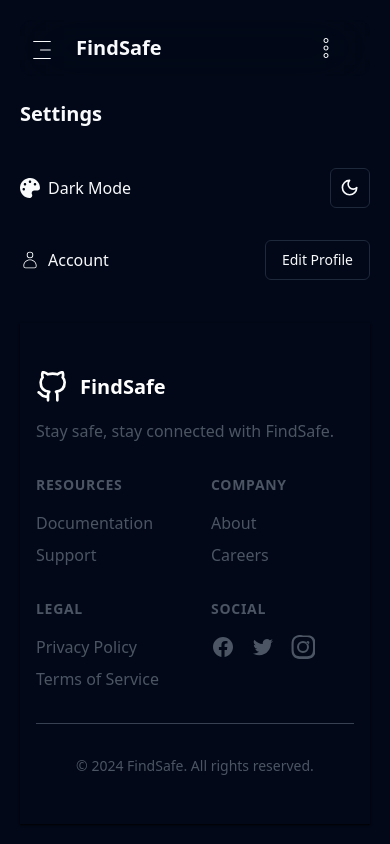
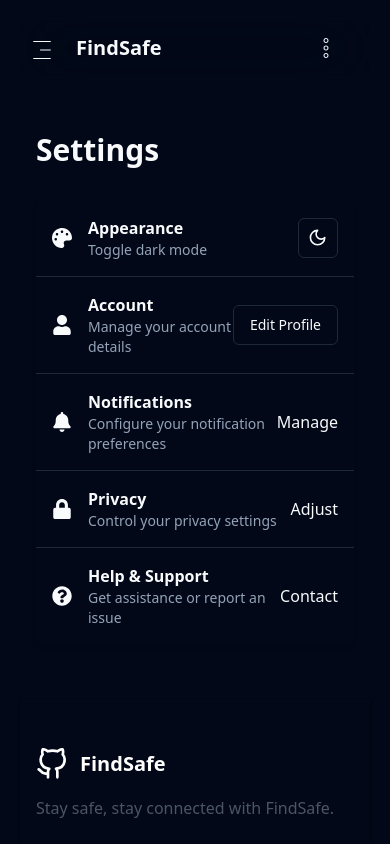
Before and after one commit to pious2847/FindSafe-Frontend, a React (Vite) app: page /dashboard/settings in a window 390 px wide. Built offline with nearby package versions, Linux system fonts and the light colour scheme; sample sign-in values are in the browser's storage; the HTML template or start-up script is replaced by a standard one.

Commit message:
new file:   src/components/phone/DevicesCard.jsx 	modified:   src/components/phone/phoneCards.jsx 	modified:   src/views/auth/login.jsx 	modified:   src/views/profile/userProfile.jsx 	modified:   src/views/settings/settings.jsx

```diff
--- /dev/null
+++ b/src/components/phone/DevicesCard.jsx
@@ -0,0 +1,57 @@
+import React from 'react';
+import { FaPhone, FaBatteryFull, FaLock, FaTrash } from 'react-icons/fa';
+
+const PhoneCard = ({ phone }) => (
+  <div className="bg-white dark:bg-gray-800 rounded-lg shadow-lg overflow-hidden transform transition duration-300 hover:scale-105">
+    <div className="p-5">
+      <div className="flex justify-between items-center mb-4">
+        <h3 className="text-xl font-semibold text-gray-800 dark:text-white">{phone.name}</h3>
+        <span className={`px-2 py-1 rounded-full text-xs font-semibold ${
+          phone.status === 'online' ? 'bg-green-200 text-green-800' : 'bg-red-200 text-red-800'
+        }`}>
+          {phone.status}
+        </span>
+      </div>
+      <div className="flex items-center text-gray-600 dark:text-gray-300 mb-2">
+        <FaPhone className="mr-2" />
+        <span>{phone.number}</span>
+      </div>
+      <div className="flex items-center text-gray-600 dark:text-gray-300 mb-4">
+        <FaBatteryFull className="mr-2" />
+        <span>{phone.battery}%</span>
+      </div>
+      <div className="flex justify-between">
+        <button className="bg-blue-500 hover:bg-blue-600 text-white px-3 py-1 rounded-md flex items-center">
+          <FaLock className="mr-2" /> Lock
+        </button>
+        <button className="bg-red-500 hover:bg-red-600 text-white px-3 py-1 rounded-md flex items-center">
+          <FaTrash className="mr-2" /> Remove
+        </button>
+      </div>
+    </div>
+  </div>
+);
+
+const PhoneCardPage = () => {
+  const phones = [
+    { id: 1, name: 'iPhone 12', number: '+1 234 567 890', status: 'online', battery: 80 },
+    { id: 2, name: 'Samsung Galaxy S21', number: '+1 987 654 321', status: 'offline', battery: 45 },
+    { id: 3, name: 'Google Pixel 5', number: '+1 555 123 444', status: 'online', battery: 90 },
+    { id: 4, name: 'OnePlus 9 Pro', number: '+1 333 999 777', status: 'online', battery: 70 },
+    { id: 5, name: 'Xiaomi Mi 11', number: '+1 222 888 666', status: 'offline', battery: 20 },
+    // Add more phones as needed
+  ];
+
+  return (
+    <div className="container mx-auto px-4 py-8">
+      <h1 className="text-3xl font-bold text-center mb-8 text-gray-800 dark:text-white">My Devices</h1>
+      <div className="grid grid-cols-1 sm:grid-cols-2 lg:grid-cols-3 xl:grid-cols-4 gap-6">
+        {phones.map(phone => (
+          <PhoneCard key={phone.id} phone={phone} />
+        ))}
+      </div>
+    </div>
+  );
+};
+
+export default PhoneCardPage;
--- a/src/components/phone/phoneCards.jsx
+++ b/src/components/phone/phoneCards.jsx
@@ -13,24 +13,35 @@ import { Button } from "../ui/button";
 import { fetchUserDevices } from "@/services/device";
 import { getUserId } from "@/auth/auth";
 import { useWebSocketCommand } from "@/services/websocketUtils";
+import Toast from "@/components/toastmsg";
+import { Loader } from "@/components/loader";
+
+
 
 const PhoneCard = () => {
     const [phones, setPhones] = useState([]);
     const { sendCommandToDevice, readyState,lastMessage } = useWebSocketCommand();
+    const [showToast, setShowToast] = useState(false);
+  const [toastMessage, setToastMessage] = useState('');
+  const [toastType, setToastType] = useState('success');
 
+   const triggerToast = (message, type) => {
+    setToastMessage(message);
+    setToastType(type);
+    setShowToast(true);
+  };
     const handleSendCommand = (deviceId) => {
+      setShowToast(false);
       if (readyState === WebSocket.OPEN) {
         sendCommandToDevice(deviceId, 'play_alarm');
-        alert('Alarm command sent successfully !!!')
+        triggerToast( 'Alarm command sent successfully !!!', 'success')
       } else {
         console.log('WebSocket is not connected');
-        alert('Alarm command fail refresh the page !!!')
-        // Provide user feedback that the connection is not ready
+      triggerToast(`Alarm command fail refresh the page !!! `, 'danger')
       }
     };
     useEffect(() => {
       if (lastMessage !== null) {
-        // Handle incoming messages
         console.log('Received message:', lastMessage.data);
       }
     }, [lastMessage]);
@@ -48,6 +59,12 @@ const PhoneCard = () => {
 
   return (
   <>
+     {showToast && (
+        <Toast
+          message={toastMessage}
+          type={toastType}
+        />
+      )}
   {phones && phones.length > 0 ?
   (
     phones.map((phone, index) => (
@@ -88,7 +105,12 @@ const PhoneCard = () => {
         </AccordionItem>
       </Accordion>
     ))
-  ):(<p>No phones found Please wait</p>)}
+  ):(
+    <div className="flex w-full items-center justify-center h-full flex-col gap-3">
+      <Loader size={40}/>
+      <p>No phones found Please wait</p>
+    </div>
+  )}
 
   </>
 
--- a/src/views/auth/login.jsx
+++ b/src/views/auth/login.jsx
@@ -1,4 +1,4 @@
-import * as React from "react";
+import { useState, useEffect } from 'react';
 import { FormControl, useFormControlContext } from "@mui/base/FormControl";
 import { Input, inputClasses } from "@mui/base/Input";
 import { styled } from "@mui/system";
@@ -39,9 +39,9 @@ const StyledInput = styled(Input)(({ theme }) => `
 
 const Label = styled(({ children, className }) => {
   const formControlContext = useFormControlContext();
-  const [dirty, setDirty] = React.useState(false);
+  const [dirty, setDirty] = useState(false);
 
-  React.useEffect(() => {
+  useEffect(() => {
     if (formControlContext?.filled) {
       setDirty(true);
     }
@@ -72,9 +72,9 @@ const Label = styled(({ children, className }) => {
 
 const HelperText = styled((props) => {
   const formControlContext = useFormControlContext();
-  const [dirty, setDirty] = React.useState(false);
+  const [dirty, setDirty] = useState(false);
 
-  React.useEffect(() => {
+  useEffect(() => {
     if (formControlContext?.filled) {
       setDirty(true);
     }
@@ -116,13 +116,13 @@ const grey = {
 };
 
 const LoginPage = () => {
-  const [email, setEmail] = React.useState('');
-  const [password, setPassword] = React.useState('');
-  const [rememberMe, setRememberMe] = React.useState(false);
-  const [loading, setLoading] = React.useState(false);
-  const [showToast, setShowToast] = React.useState(false);
-  const [toastMessage, setToastMessage] = React.useState('');
-  const [toastType, setToastType] = React.useState('success');
+  const [email, setEmail] = useState('');
+  const [password, setPassword] = useState('');
+  const [rememberMe, setRememberMe] = useState(false);
+  const [loading, setLoading] = useState(false);
+  const [showToast, setShowToast] = useState(false);
+  const [toastMessage, setToastMessage] = useState('');
+  const [toastType, setToastType] = useState('success');
 
    const triggerToast = (message, type) => {
     setToastMessage(message);
--- a/src/views/profile/userProfile.jsx
+++ b/src/views/profile/userProfile.jsx
@@ -1,3 +1,4 @@
+/* eslint-disable react/prop-types */
 import { getUser } from "@/auth/auth";
 import { UserModal } from "../auth/usermodal";
 
@@ -5,71 +6,47 @@ const UserProfile = () => {
   const { user } = getUser();
 
   return (
-    <>
-      <div className="flex flex-col gap-10">
-        {/* Profile Image Section */}
-        <div className="profileimg relative flex">
-          <div className="h-[450px] w-full" id="maincardimg">
-            <img
-              src="/userdefaultpic.jpg"
-              className="h-full w-full rounded-lg object-cover blur-md"
-              alt="Main Profile"
-            />
-          </div>
-          <div className="h-[45%] w-[45%] absolute bottom-[-40px] left-1">
-            <img
-              src="/userdefaultpic.jpg"
-              className="cardsubimg rounded-full shadow-lg"
-              alt="Sub Profile"
-            />
-          </div>
+    <div className="w-full mx-auto pb-12">
+      <div className="relative mb-16">
+        <div className="h-72 w-full">
+          <img src="/userdefaultpic.jpg" className="h-full w-full rounded-t-lg object-cover blur-md" alt="Background" />
         </div>
-    <br />
-        {/* Personal Info Section */}
-        <div className="profilecard p-6 rounded-lg shadow-md">
-          <div className="header mb-4">
-            <h1 className="headr text-xl font-semibold text-gray-700 border-b pb-2">Personal Info</h1>
-          </div>
-          <div className="info flex flex-col gap-2">
-            <div className="flex items-center">
-              <h2 className="font-medium text-gray-600">Name:</h2>
-              <p className="ml-2 text-gray-800">{user ? user.name : 'N/A'}</p>
-            </div>
-            <div className="flex items-center">
-              <h2 className="font-medium text-gray-600">Email:</h2>
-              <p className="ml-2 text-gray-800">{user ? user.email : 'N/A'}</p>
-            </div>
-            <div className="flex items-center">
-              <h2 className="font-medium text-gray-600">Contact:</h2>
-              <p className="ml-2 text-gray-800">{user ? user.phone : 'N/A'}</p>
-            </div>
-            <div className="flex items-center">
-              <h2 className="font-medium text-gray-600">Residential Area:</h2>
-              <p className="ml-2 text-gray-800">{user ? user.addressinfo.area : 'N/A'}</p>
-            </div>
-            <div className="flex items-center">
-              <h2 className="font-medium text-gray-600">Hse No:</h2>
-              <p className="ml-2 text-gray-800">{user ? user.addressinfo.houseNo : 'N/A'}</p>
-            </div>
-            <div className="flex items-center">
-              <h2 className="font-medium text-gray-600">Emergency Contact Name:</h2>
-              <p className="ml-2 text-gray-800">{user ? user.emergencycontact.name : 'N/A'}</p>
-            </div>
-            <div className="flex items-center">
-              <h2 className="font-medium text-gray-600">Emergency Contact:</h2>
-              <p className="ml-2 text-gray-800">{user ? user.emergencycontact.contact : 'N/A'}</p>
-            </div>
-          </div>
+        <div className="absolute bottom-0 left-8 transform translate-y-1/2">
+          <img src="/userdefaultpic.jpg" className="w-32 h-32 rounded-full border-4 border-white shadow-lg" alt="Profile" />
+        </div>
+      </div>
+
+      <div className=" shadow rounded-lg p-8">
+        <div className="flex justify-between items-center mb-6">
+          <h1 className="text-2xl font-bold text-gray-800">Personal Info</h1>
+          <UserModal />
         </div>
 
-        {/* Manage Account Section */}
-        <div className="flex items-center gap-4 h-[40px] px-5">
-          <h2 className="text-blue-500 cursor-pointer">Manage Account</h2>
-          <UserModal />
+        <div className="grid grid-cols-1 md:grid-cols-2 gap-4">
+          <InfoItem label="Name" value={user?.name} />
+          <InfoItem label="Email" value={user?.email} />
+          <InfoItem label="Contact" value={user?.phone} />
+          <InfoItem label="Residential Area" value={user?.addressinfo?.area} />
+          <InfoItem label="House No" value={user?.addressinfo?.houseNo} />
+          <InfoItem label="Emergency Contact Name" value={user?.emergencycontact?.name} />
+          <InfoItem label="Emergency Contact" value={user?.emergencycontact?.contact} />
         </div>
       </div>
-    </>
+
+      <div className="mt-6 text-center">
+        <button className="text-blue-500 hover:text-blue-600 font-medium">
+          Manage Account
+        </button>
+      </div>
+    </div>
   );
-}
+};
+
+const InfoItem = ({ label, value }) => (
+  <div className="flex flex-col">
+    <span className="text-sm font-medium text-gray-500">{label}</span>
+    <span className="mt-1 text-lg text-gray-800">{value || 'N/A'}</span>
+  </div>
+);
 
 export default UserProfile;
--- a/src/views/settings/settings.jsx
+++ b/src/views/settings/settings.jsx
@@ -1,28 +1,64 @@
-import { FaPalette } from "react-icons/fa";
+/* eslint-disable react/prop-types */
+import { FaPalette, FaUser, FaBell, FaLock, FaQuestionCircle } from "react-icons/fa";
 import { ModeToggle } from "@/components/mode-toggle";
-import { CiUser } from "react-icons/ci";
 import { UserModal } from "../auth/usermodal";
+
 const SettingsPage = () => {
+  return (
+    <div className="w-full mx-auto py-8 px-4">
+      <h1 className="text-3xl font-bold mb-8">Settings</h1>
 
-  return (
-    <div className="flex flex-col gap-4 settingspage h-screen">
-      <h2 className="text-xl font-semibold mb-6">Settings</h2>
-      <div className="flex items-center justify-between mb-4">
-        <div className="flex items-center gap-2">
-          <FaPalette className="text-xl" />
-          <span>Dark Mode</span>
-        </div>
-        <ModeToggle />
-      </div>
-      <div className="flex items-center justify-between mb-4">
-        <div className="flex items-center gap-2">
-          <CiUser className="text-xl" />
-          <span>Account</span>
-        </div>
-        <UserModal/>
+      <div className="bg-card rounded-lg shadow-md overflow-hidden">
+        <SettingItem
+          icon={<FaPalette className="text-xl" />}
+          title="Appearance"
+          description="Toggle dark mode"
+          action={<ModeToggle />}
+        />
+
+        <SettingItem
+          icon={<FaUser className="text-xl" />}
+          title="Account"
+          description="Manage your account details"
+          action={<UserModal />}
+        />
+
+        <SettingItem
+          icon={<FaBell className="text-xl" />}
+          title="Notifications"
+          description="Configure your notification preferences"
+          action={<button className="text-primary hover:underline">Manage</button>}
+        />
+
+        <SettingItem
+          icon={<FaLock className="text-xl" />}
+          title="Privacy"
+          description="Control your privacy settings"
+          action={<button className="text-primary hover:underline">Adjust</button>}
+        />
+
+        <SettingItem
+          icon={<FaQuestionCircle className="text-xl" />}
+          title="Help & Support"
+          description="Get assistance or report an issue"
+          action={<button className="text-primary hover:underline">Contact</button>}
+        />
       </div>
     </div>
   );
 };
 
+const SettingItem = ({ icon, title, description, action }) => (
+  <div className="flex items-center justify-between p-4 border-b last:border-b-0 hover:bg-muted/50 transition-colors">
+    <div className="flex items-center space-x-4">
+      <div className="text-primary">{icon}</div>
+      <div>
+        <h3 className="font-semibold">{title}</h3>
+        <p className="text-sm text-muted-foreground">{description}</p>
+      </div>
+    </div>
+    <div className="relative">{action}</div>
+  </div>
+);
+
 export default SettingsPage;
```
